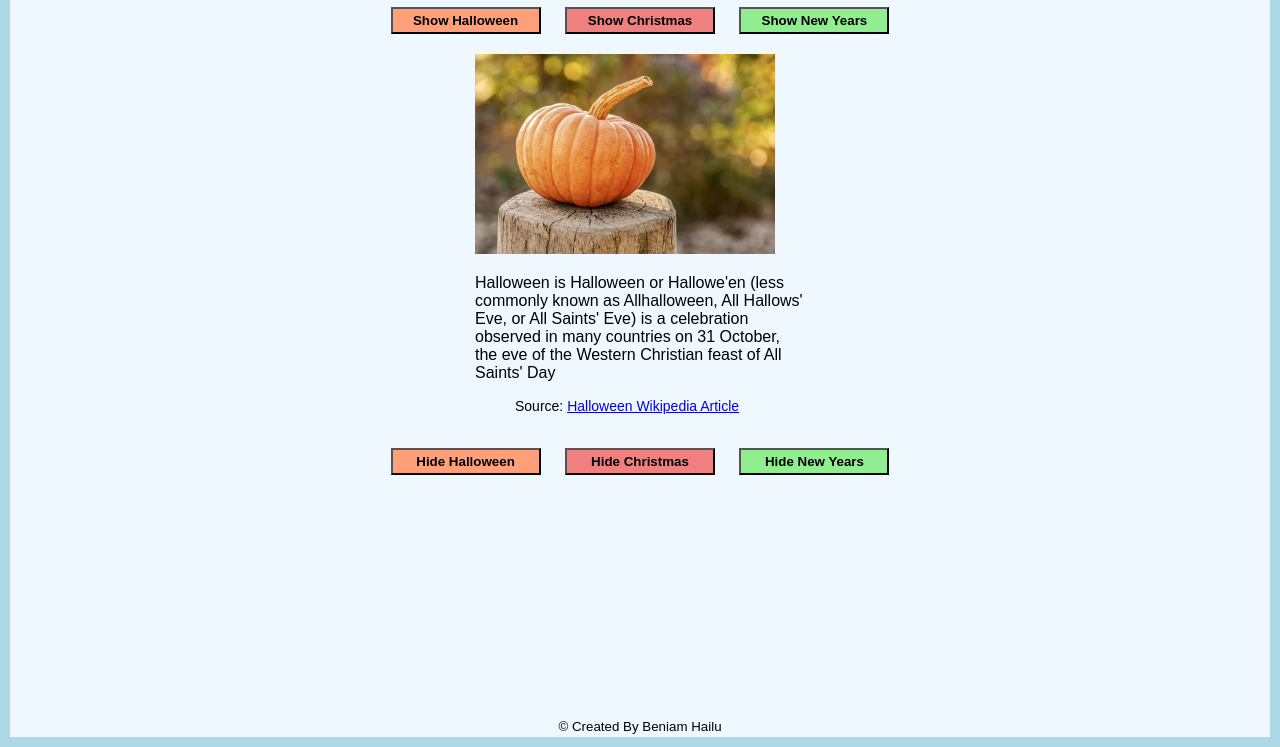
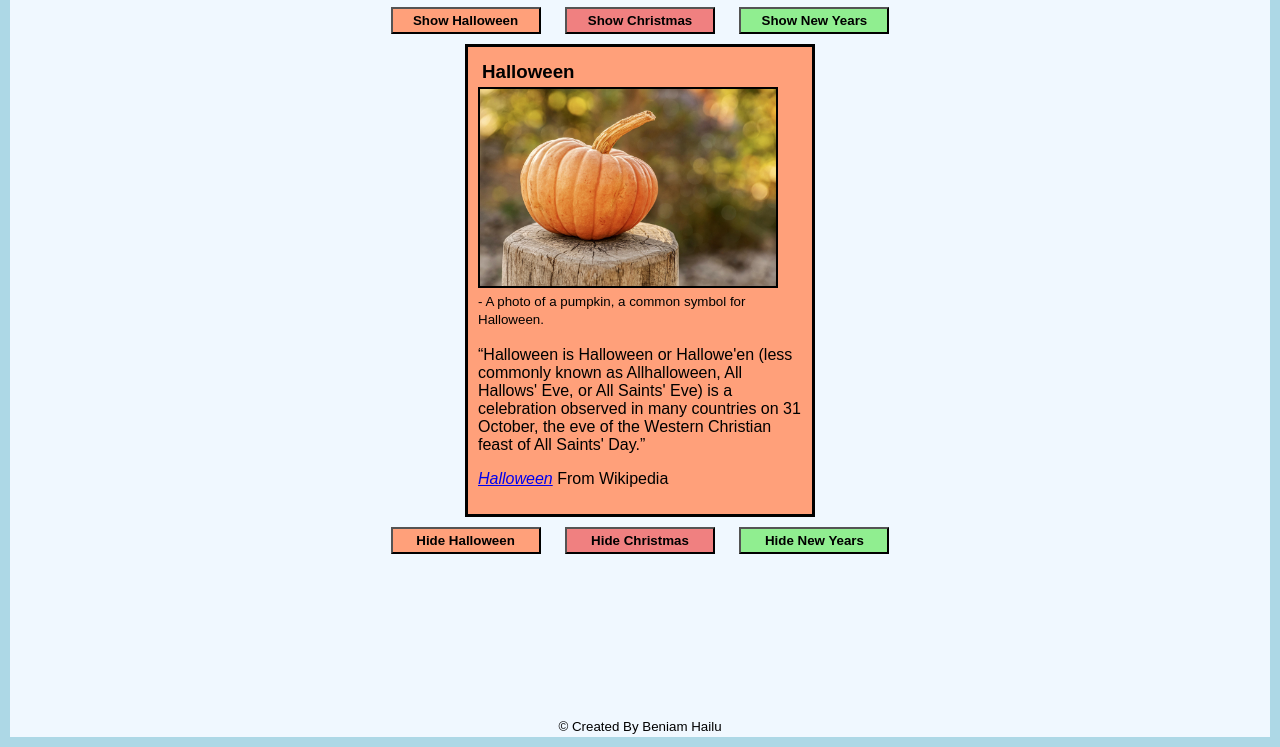
Before and after one commit to HailuBen/Github-Intro-134, a plain HTML site: page index.html in a window 1280 px wide. Both pictures are taken after a click on the button "Show Halloween". Shown: the part 53-800 px from the top of the page. Drawn offline with Linux system fonts and the light colour scheme.

Commit message:
update styles & change layout

```diff
--- a/index.html
+++ b/index.html
@@ -24,24 +24,35 @@
             <button type="button" onclick="functionShowNewYears()" class="new-years-button">Show New Years</button>
         </section>
 
-        <section class="content-section">
+        <section class="content">
             <div id="halloween-div" >
+                <h3>Halloween</h3>
                 <img src="img/halloween-harvest-img.jpg" alt="An image of a pumpkin" width="300px">
-                <p>Halloween is Halloween or Hallowe'en (less commonly known as Allhalloween, All Hallows' Eve, or All Saints' Eve) is a celebration observed in many countries on 31 October, the eve of the Western Christian feast of All Saints' Day</p>
-                <blockquote>Source:  <a href="https://en.wikipedia.org/wiki/Halloween">Halloween Wikipedia Article</a></blockquote>
-
+                <br>
+                <small> - A photo of a pumpkin, a common symbol for Halloween.</small>
+                <br><br>
+                <q>Halloween is Halloween or Hallowe'en (less commonly known as Allhalloween, All Hallows' Eve, or All Saints' Eve) is a celebration observed in many countries on 31 October, the eve of the Western Christian feast of All Saints' Day.</q>
+                <p><cite><a href="https://en.wikipedia.org/wiki/Halloween">Halloween</a></cite> From Wikipedia</p>
             </div>
 
             <div id="christmas-div" >
-                <img src="img/snowman-1882635__480.jpg" alt="An image of a Christmas themed snowman" width="300px">
-                <p>Christmas is an annual festival commemorating the birth of Jesus Christ, observed primarily on December 25 as a religious and cultural celebration among billions of people around the world.</p>
-                <blockquote>Source:  <a href="https://en.wikipedia.org/wiki/Christmas">Christmas Wikipedia Article</a></blockquote>
+                <h3>Christmas</h3>
+                <img src="img/snowman-1882635__480.jpg" alt="An image of a Christmas themed snowman in snow" width="300px">
+                <br>
+                <small> - A photo of a small Christmas themed snowman, a common symbol for Christmas.</small>
+                <br><br>
+                <q>Christmas is an annual festival commemorating the birth of Jesus Christ, observed primarily on December 25 as a religious and cultural celebration among billions of people around the world.</q>
+                <p><cite><a href="https://en.wikipedia.org/wiki/Christmas">Christmas</a></cite> From Wikipedia</p>
             </div>
 
             <div id="new-years-div" >
+                <h3>New Years</h3>
                 <img src="img/fireworks-1953253__480.jpg" alt="An image of New Years Fireworks" width="300px">
-                <p>New Years is the time or day at which a new calendar year begins and the calendar's year count increments by one. Many cultures celebrate the event in some manner.</p>
-                <blockquote>Source:  <a href="https://en.wikipedia.org/wiki/New_Year">New Year Wikipedia Article</a></blockquote>
+                <br>
+                <small> - A photo of New Years fireworks, often used to commemorate the starting of a New Year.</small>
+                <br><br>
+                <q>New Years is the time or day at which a new calendar year begins and the calendar's year count increments by one. Many cultures celebrate the event in some manner.</q>
+                <p><cite><a href="https://en.wikipedia.org/wiki/New_Year">New Year</a></cite> From Wikipedia</p>
             </div>
         </section>
 
@@ -52,7 +63,6 @@
 
             <button type="button" onclick="functionHideNewYears()" class="new-years-button">Hide New Years</button>
         </section>
-
     </main>
 
 
--- a/style.css
+++ b/style.css
@@ -22,12 +22,12 @@ h2 {
     margin: 0;
     text-align: center;
 }
+h3 {
+    padding: 4px;
+    margin: 0;
+}
 
-section.show-button-section, section.hide-button-section {
-    text-align: center;
-    margin: 0;
 
-}
 
 /* button styles */
 button {
@@ -55,25 +55,39 @@ button:nth-child(3):hover{
     background-color: rgb(74, 123, 74);
 }
 
-
-/* content section styles */
-section.content-section div {
+/* sections and section children styles */
+section.content div {
     display: none;
     padding: 10px;
     width: 350px;
 }
-
-blockquote{
-    font-size: 14px;
-}
-
-section.content-section, section.hide-content-section {
+section.content{
     display: flex;
     flex-direction: row;
     gap: 10px;
     justify-content: center;
 }
+section.content img {
+    border: 2px solid black;
+}
+section.show-button-section, section.hide-button-section {
+    text-align: center;
+    margin: 0;
+}
 
+/* content div styles  */
+#halloween-div{
+    border: 3px solid black;
+    background-color: lightsalmon;
+}
+#christmas-div{
+    border: 3px solid black;
+    background-color: lightcoral;
+}
+#new-years-div{
+    border: 3px solid black;
+    background-color: lightgreen;
+}
 
 /* footer styles */
 footer, footer p {
```
Also changed, not shown: lab_7_Beniam_Hailu.txt.
